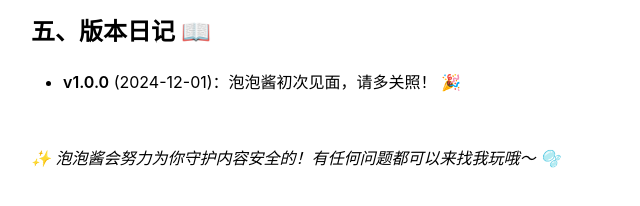
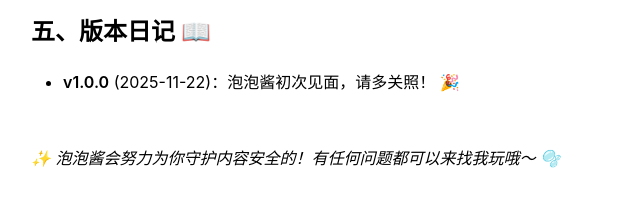
Before and after one commit to POP-moderation/POP-moderation.github.io, a plain HTML site: page index.html in a window 1280 px wide. Shown: the part 3783-3989 px from the top of the page, 9-649 px from the left. Drawn offline with Linux system fonts and the light colour scheme.

Commit message:
Update index.html

```diff
--- a/index.html
+++ b/index.html
@@ -1172,7 +1172,7 @@ body {padding: 2em;}
 <hr>
 <h2>五、版本日记 📖</h2>
 <ul>
-<li><strong>v1.0.0</strong> (2024-12-01)：泡泡酱初次见面，请多关照！ 🎉</li>
+<li><strong>v1.0.0</strong> (2025-11-22)：泡泡酱初次见面，请多关照！ 🎉</li>
 </ul>
 <hr>
 <p><em>✨ 泡泡酱会努力为你守护内容安全的！有任何问题都可以来找我玩哦～ 🫧</em></p>
```
